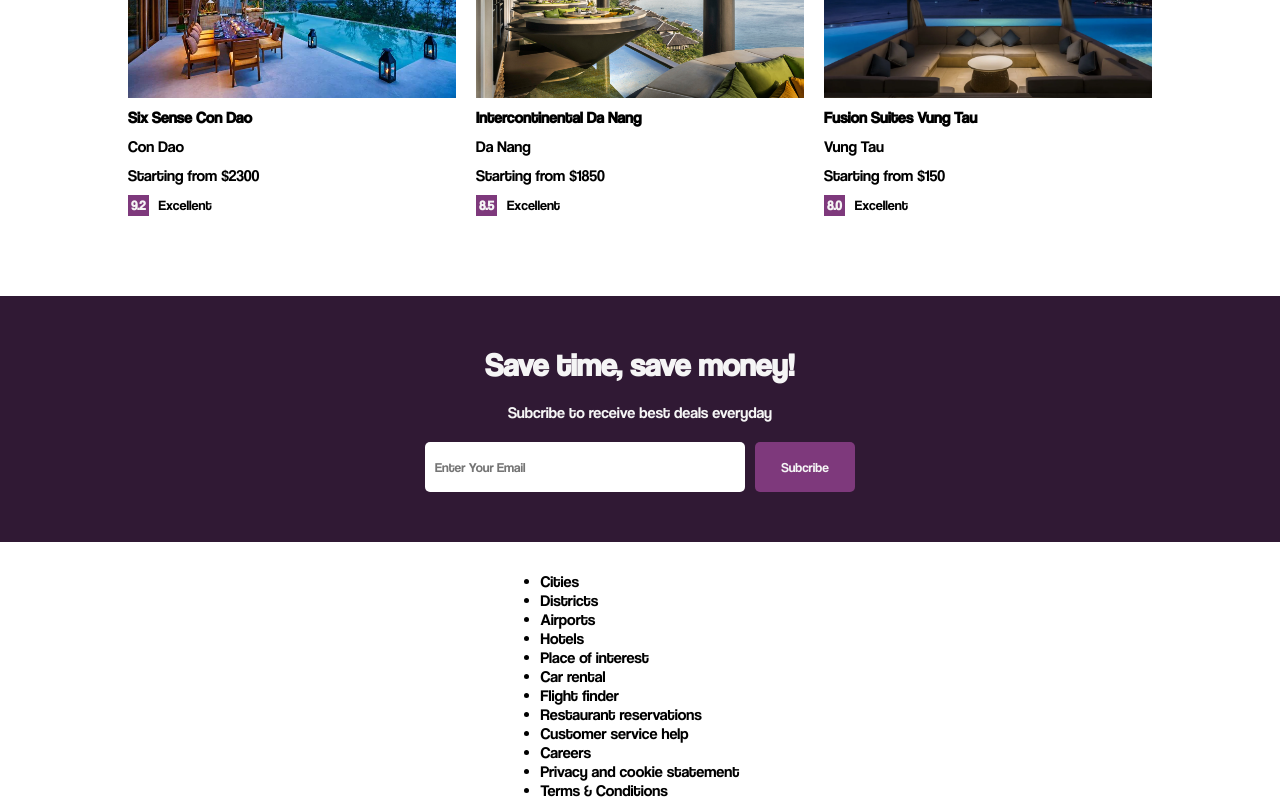
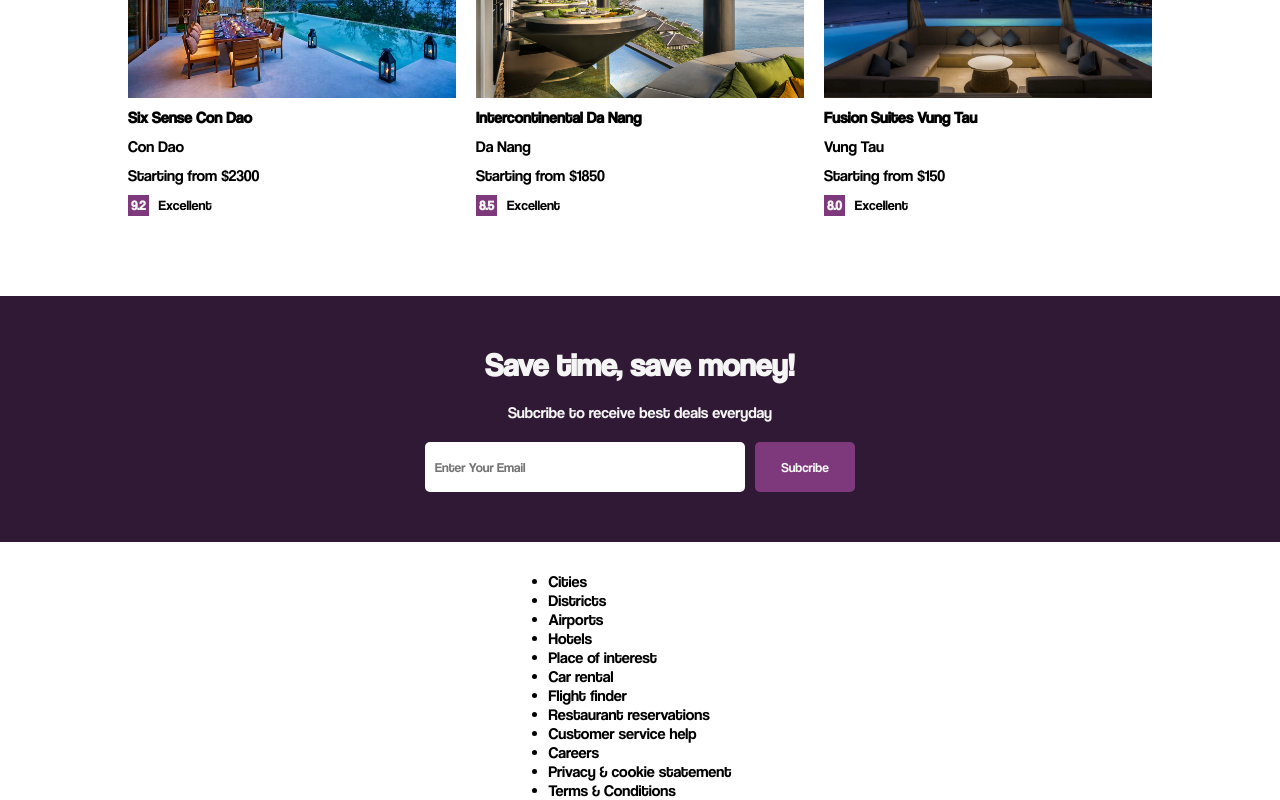
Before and after one commit to Victoria-Q-Le/booking-app-client, a React (Create React App) app: page /home in a window 1280 px wide. Shown: the part 1160-1960 px from the top of the page. Built offline with nearby package versions, Linux system fonts and the light colour scheme.

Commit message:
footer styling

```diff
--- a/src/components/footer/Footer.js
+++ b/src/components/footer/Footer.js
@@ -21,7 +21,7 @@
         <ul className='fList'>
           <li className='fListItem'>Customer service help</li>
           <li className='fListItem'>Careers</li>
-          <li className='fListItem'>Privacy and cookie statement</li>
+          <li className='fListItem'>Privacy & cookie statement</li>
           <li className='fListItem'>Terms & Conditions</li>
         </ul>
       </div>
```
